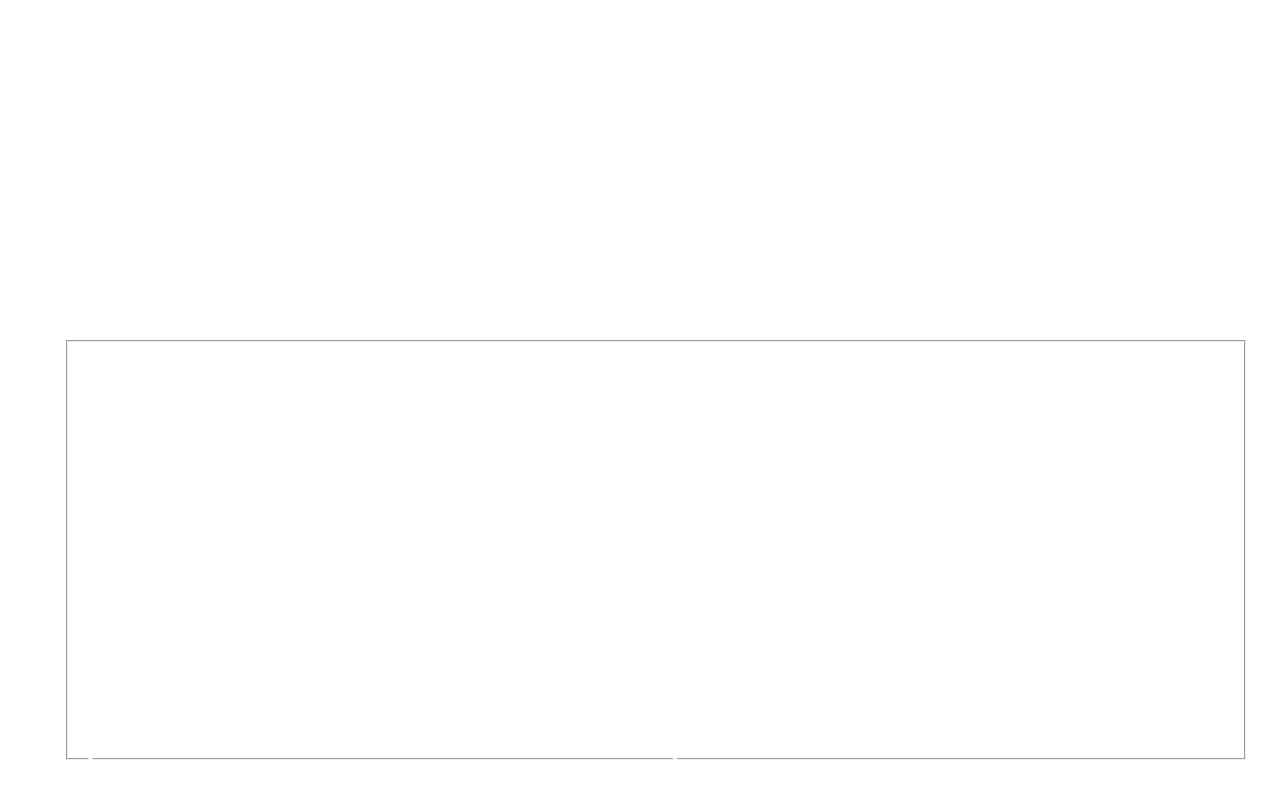
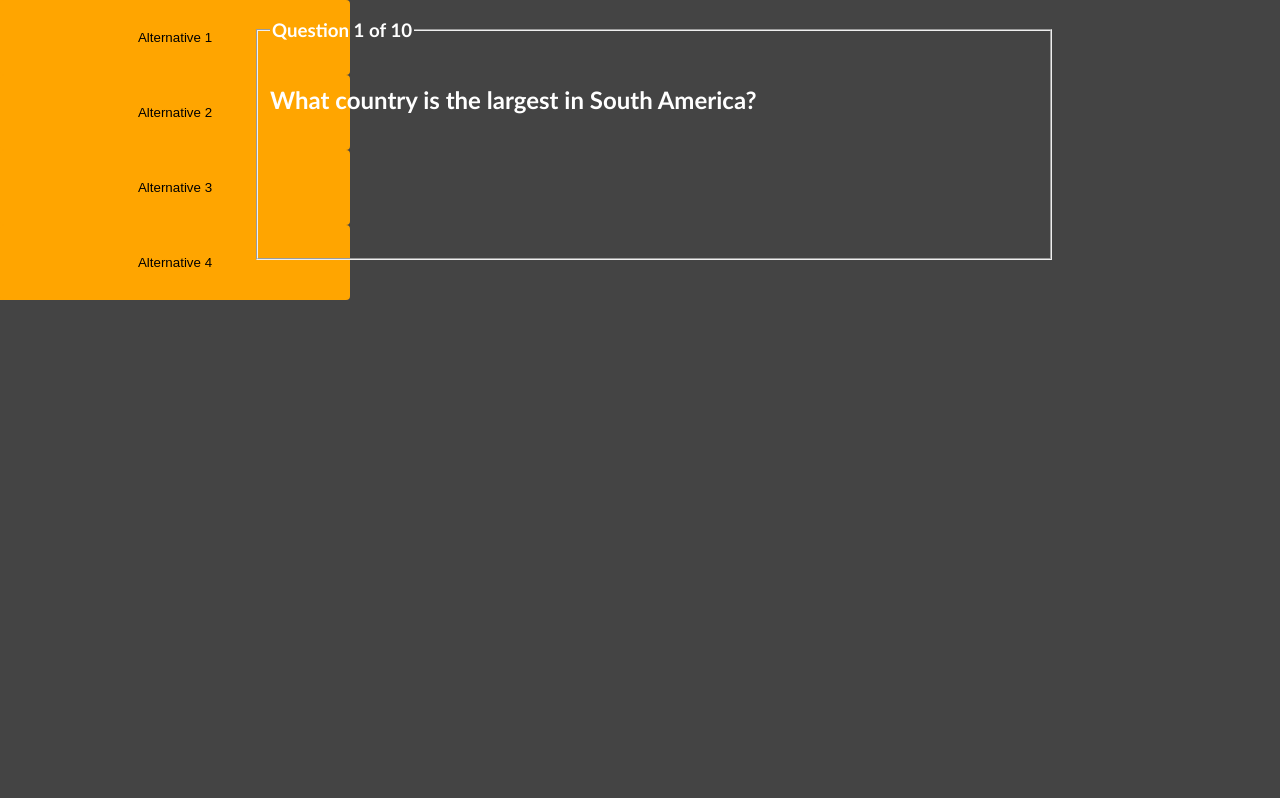
Before and after one commit to ludwigcarlsson/vue-trivia-game, a Vue app: page /question in a window 1280 px wide. Shown: the top 798 px of the page. Built offline with nearby package versions, Linux system fonts and the light colour scheme.

Commit message:
question

```diff
--- a/src/components/Question.vue
+++ b/src/components/Question.vue
@@ -1,74 +1,38 @@
 <template>
 <div class = "question-container">
   <fieldset class = "question-body">
-  <div class = "q1">
       <legend><h3>Question 1 of 10</h3></legend>
-      <p>What country is the largest in South America?</p>
-      <div class = "optionBody">
-      </div>
-      <div class = "q1Options">
-          <p></p>
-      </div>
+      <h2>What country is the largest in South America?</h2>
+</fieldset>
+<div class = "option-body">
+<button type="button" id="btnAlt1" onclick="">Alternative 1</button>
+<button type="button" id="btnAlt2" onclick="">Alternative 2</button>
+<button type="button" id="btnAlt3" onclick="">Alternative 3</button>
+<button type="button" id="btnAlt4" onclick="">Alternative 4</button>
+</div>
   </div>
+</template>
 
-  <div class = "q2">
-      <h3>Question 2 of 10</h3>
-      <p>How long is an Olympic swimming pool?</p>
-  </div>
-  <div class = "q3">
-      <h3>Question 3 of 10</h3>
-      <p>In what year was Google launched on the web?</p>
-  </div>
-  <div class = "q4">
-      <h3>Question 4 of 10</h3>
-      <p>Who did the Mona Lisa paint?</p>
-  </div>
-  <div class = "q5">
-      <h3>Question 5 of 10</h3>
-      <p>What is the Turkish word for lamb?</p>
-  </div>
-  <div class = "q6">
-      <h3>Question 6 of 10</h3>
-      <p>Which bird can swim but cannot fly?</p>
-  </div>
-  <div class = "q7">
-      <h3>Question 7 of 10</h3>
-      <p>Who was the first president of the USA?</p>
-  </div>
-  <div class = "q8">
-      <h3>Question 8 of 10</h3>
-      <p>Which planet is nearest the sun?</p>
-  </div>
-  <div class = "q9">
-      <h3>Question 9 of 10</h3>
-      <p>What was Mozart s nationality?</p>
-  </div>
-  <div class = "q10">
-      <h3>Question 10 of 10</h3>
-      <p>Which country does the Peroni beer come from?</p>
-  </div>
-  </fieldset>
-  </div>
-
-</template>
 <script>
-
 export default {
 name: 'Question'
 }
 </script>
 
 <style>
+body {
+    font-family: 'Trebuchet MS', 'Lucida Sans Unicode', 'Lucida Grande', 'Lucida Sans', Arial, sans-serif;
+    background: #444;
+    margin: 0;
+}
+
 .question-body {
-    width: 90%;
-    height: 50%;
+    width: 60%;
+    height: 30%;
     position: absolute;
-    left: 5%;
-    bottom: 5%;
-    display: grid;
-    grid-template-columns: auto auto;
-    column-gap: 25px;
+    left: 20%;
     color: white;
+    margin-left: auto;
 }
 
 .option-body {
@@ -76,4 +40,21 @@ name: 'Question'
     width: 35px;
 }
 
+#btnAlt1, #btnAlt2, #btnAlt3, #btnAlt4  {
+    background-color: orange;
+    border-radius: 4px;
+    border: none;
+    cursor: pointer;
+    text-align: center;
+    padding: 30px;
+    width: 350px;
+}
+
+#btnAlt1:hover, #btnAlt2:hover, #btnAlt3:hover, #btnAlt4:hover {
+    cursor: pointer;
+    background-color: rgb (238, 238, 238);
+    border: 2px #eee solid;
+    padding: 30px;
+}
+
 </style>
```
Also changed, not shown: 1 other file (tests, documents, lock files or other folders).
